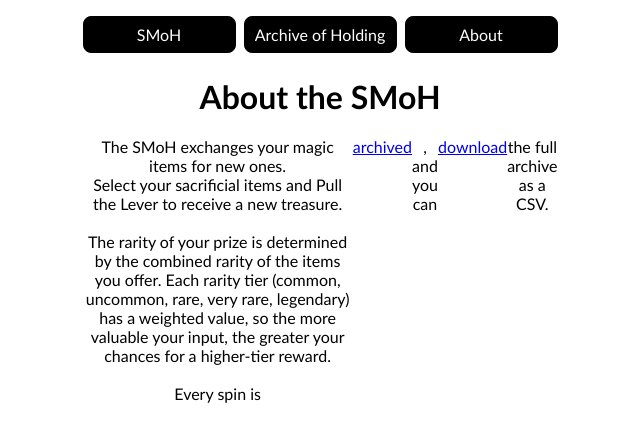
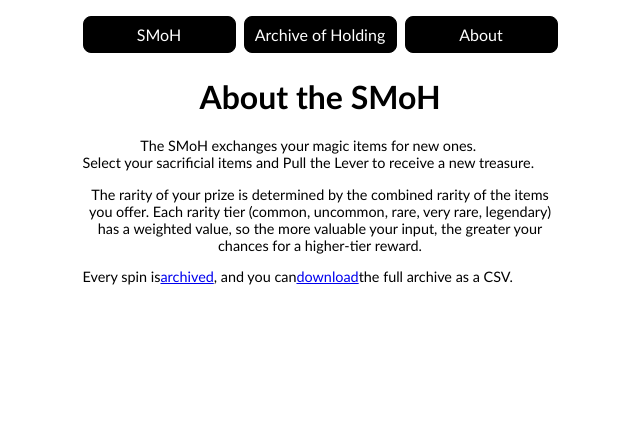
Before and after one commit to chadur0/SMoH, a Flask app: page /about in a window 1280 px wide. Shown: the top 442 px of the page, without its empty margins (320-960 px from the left). Run offline with Flask 2, Linux system fonts and the light colour scheme; some libraries are stand-ins or nearby versions.

Commit message:
modified:   static/styles.css 	modified:   templates/about.html 	modified:   templates/archive.html 	modified:   templates/index.html

```diff
--- a/static/styles.css
+++ b/static/styles.css
@@ -53,7 +53,7 @@
     text-align: center;
 }
 
-.intro {
+.intro, .about {
     text-align: center;
     font-size: .9rem;
     margin-bottom: 1.5em;
@@ -172,8 +172,10 @@
 
 /* === Archive === */
 table {
+    width: 95%;
+    margin-left: 2.5%;
+    flex-direction: column;
     border-collapse: collapse;
-    width: 100%;
     margin-top: 1em;
 }
 
--- a/templates/about.html
+++ b/templates/about.html
@@ -14,12 +14,14 @@
   </nav>
 
   <h1>About the SMoH</h1>
-    <p style="text-align:center">
-    The SMoH exchanges your magic items for new ones.<br>
-    Select your sacrificial items and Pull the Lever to receive a new treasure.<br><br>
-    The rarity of your prize is determined by the combined rarity of the items you offer. Each rarity tier (common, uncommon, rare, very rare, legendary) has a weighted value, so the more valuable your input, the greater your chances for a higher-tier reward.<br><br>
-    Every spin is <a href="/archive" archive>archived</a>, and you can <a href="/data/archive.csv" download>download</a> the full archive as a CSV.<br>
-  </p>
+  <div class="intro">
+    <p>The SMoH exchanges your magic items for new ones.
+    <br>Select your sacrificial items and Pull the Lever to receive a new treasure.</p>
+
+    <p>The rarity of your prize is determined by the combined rarity of the items you offer. Each rarity tier (common, uncommon, rare, very rare, legendary) has a weighted value, so the more valuable your input, the greater your chances for a higher-tier reward.</p>
+
+    <p>Every spin is<a href="/archive" archive> archived </a>, and you can <a href="/data/archive.csv" download> download </a> the full archive as a CSV.</p>
+  </div>
 
 </body>
 </html>
```
Also changed, not shown: templates/archive.html (+9 -6 lines), templates/index.html (+6 -6 lines).
